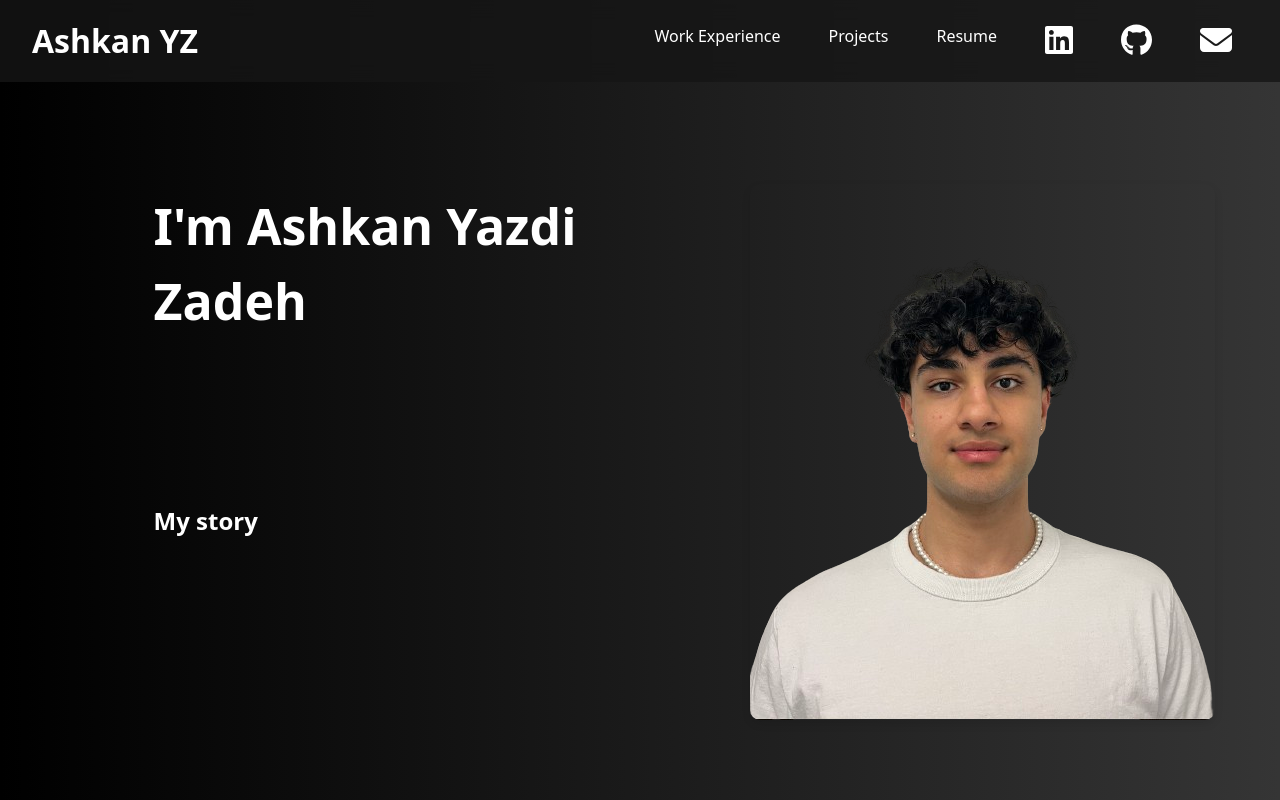
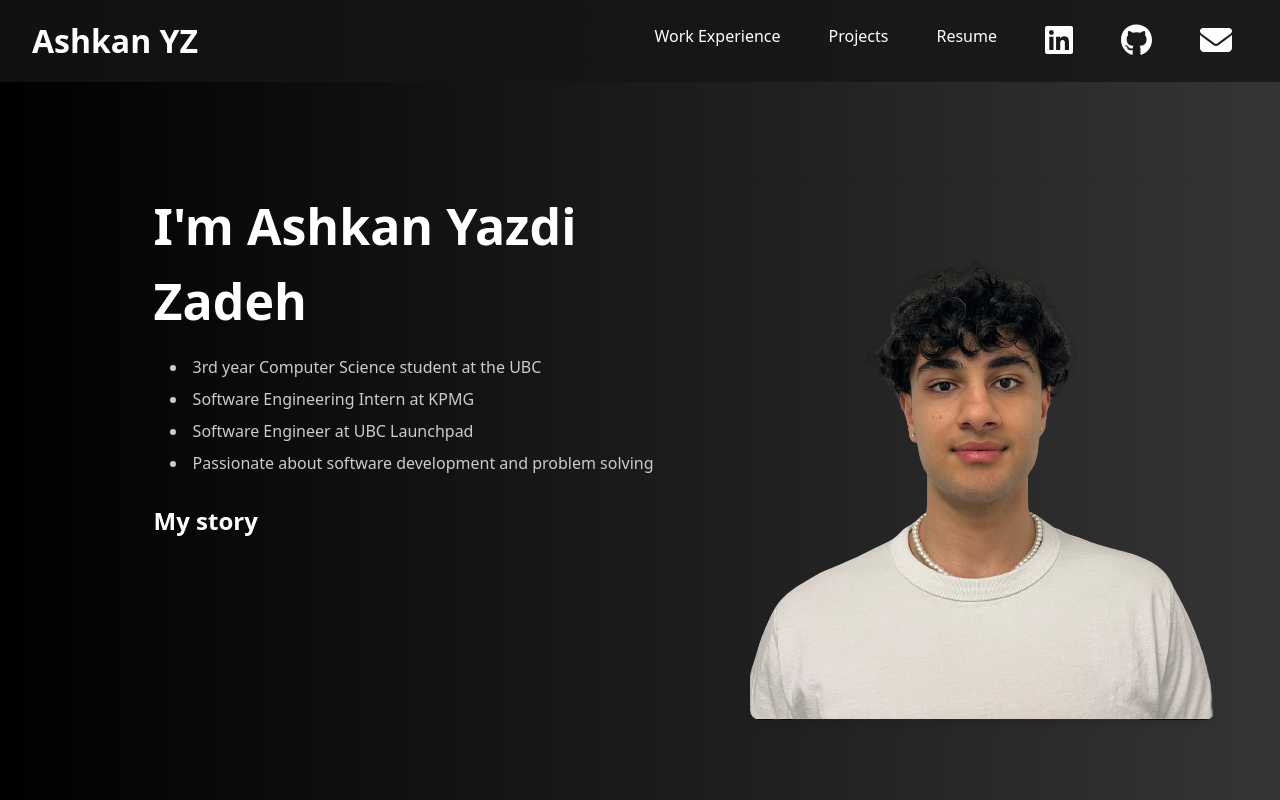
Before and after one commit to Ashoolak/my-portfolio, a Next.js app: page / in a window 1280 px wide. Shown: the top 800 px of the page. Built offline with nearby package versions, Linux system fonts and the light colour scheme.

Commit message:
Added the short description about me

```diff
--- a/src/pages/index.js
+++ b/src/pages/index.js
@@ -9,6 +9,7 @@ import projects from '@/data/projects';
 
 export default function Home() {
   const myStoryRef = useRef(null);
+  const shortAboutRef = useRef(null);
   const myStoryTextRef = useRef(null);
   const typedRef = useRef(null);
 
@@ -22,6 +23,9 @@ export default function Home() {
       onComplete: () => {
         if (myStoryRef.current) {
           myStoryRef.current.style.opacity = 1;
+        }
+        if (shortAboutRef.current) {
+          shortAboutRef.current.style.opacity = 1;
         }
         setTimeout(() => {
           if (myStoryTextRef.current) {
@@ -48,7 +52,10 @@ export default function Home() {
           <div className={aboutStyles.mainContainer}>
             <div className={aboutStyles.textContent}>
               <span className={`typed ${aboutStyles.typing}`} />
-              <ul className={`${aboutStyles.shortAbout} ${aboutStyles.hidden}`}>
+              <ul
+                className={`${aboutStyles.shortAbout} ${aboutStyles.hidden}`}
+                ref={shortAboutRef}
+              >
                 <li>3rd year Computer Science student at the UBC</li>
                 <li>Software Engineering Intern at KPMG</li>
                 <li>Software Engineer at UBC Launchpad</li>
```
